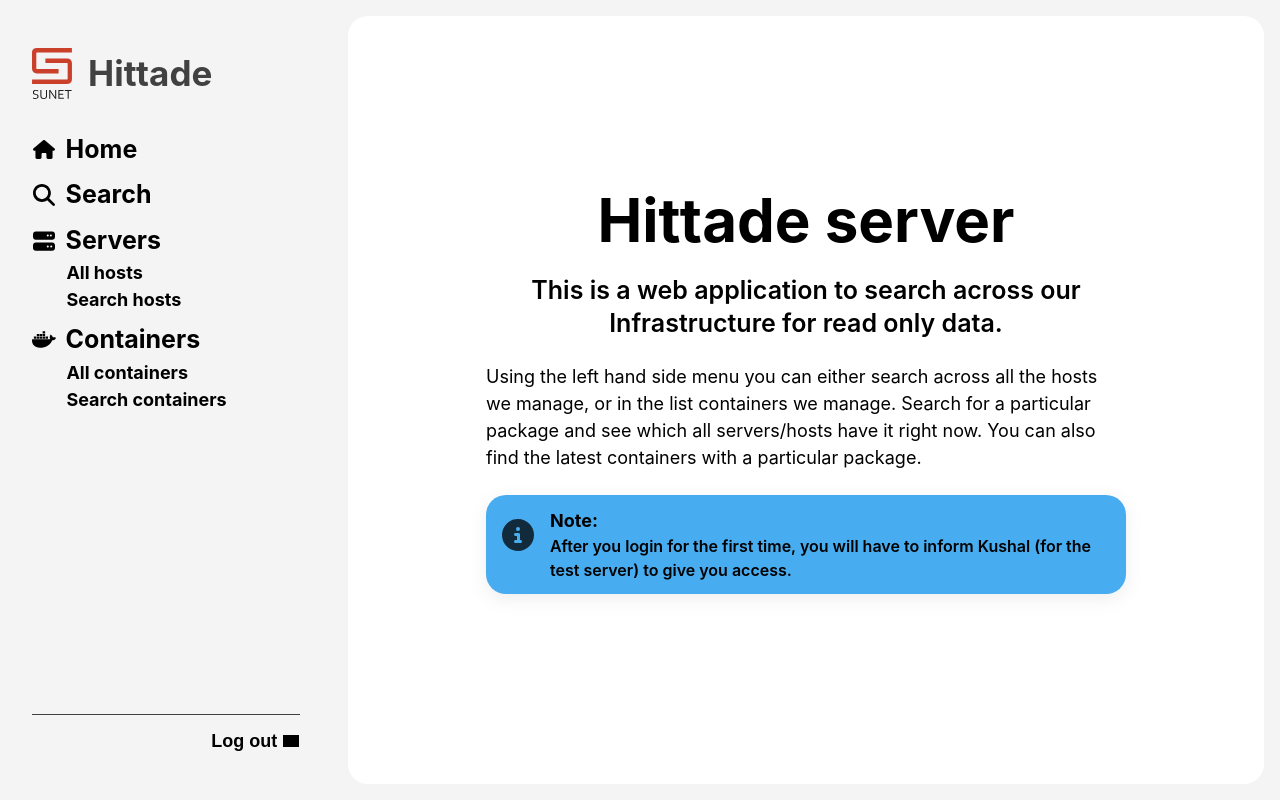
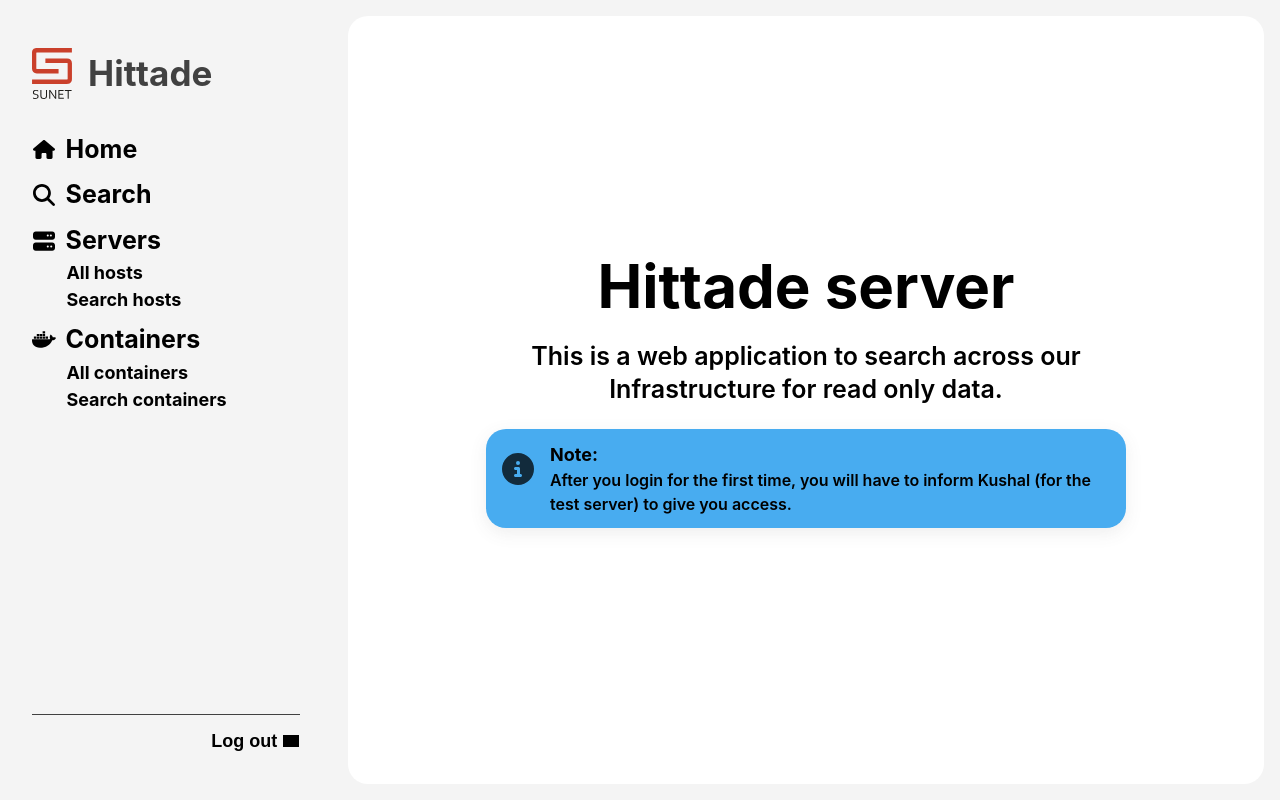
Before and after one commit to SUNET/hittade-server, a Django app: page / in a window 1280 px wide. Run offline with Django 4.2, Linux system fonts and the light colour scheme; the visitor is signed in with stand-in values (Sample User, id 1); style sheets or scripts are compiled from the project's sources; some web fonts are replaced; grey boxes are pictures that could not be loaded.

Commit message:
Update authenticated.html

```diff
--- a/start_page/templates/start_page/authenticated.html
+++ b/start_page/templates/start_page/authenticated.html
@@ -3,7 +3,6 @@
 {% block main %}
     <div class="ht-content -center -middle -narrow">
         {% include "start_page/_shared/content.html" %}
-        <p class="ht-text">Using the left hand side menu you can either search across all the hosts we manage, or in the list containers we manage. Search for a particular package and see which all servers/hosts have it right now. You can also find the latest containers with a particular package.</p>
         {% include "start_page/_shared/notice.html" %}
     </div>
 {% endblock %}
```
